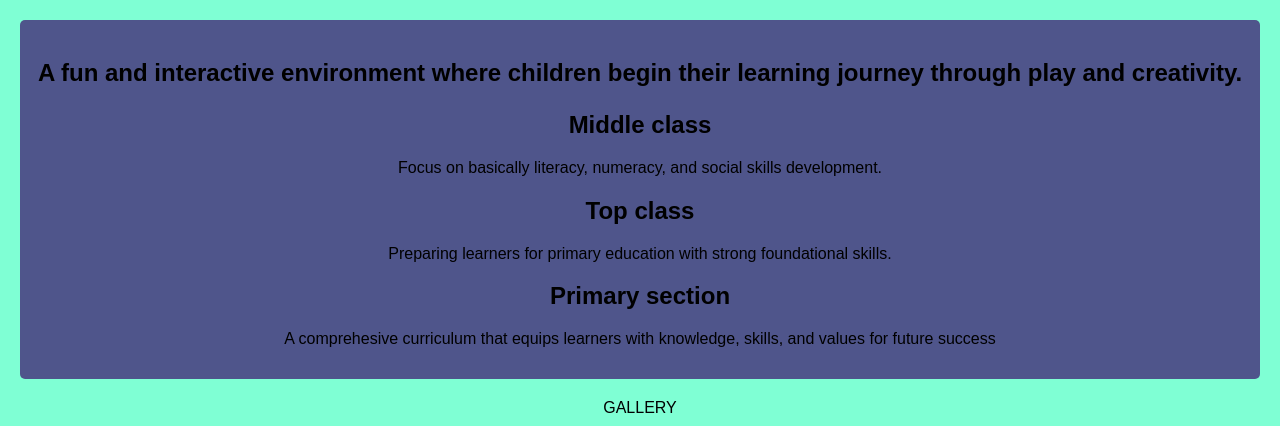
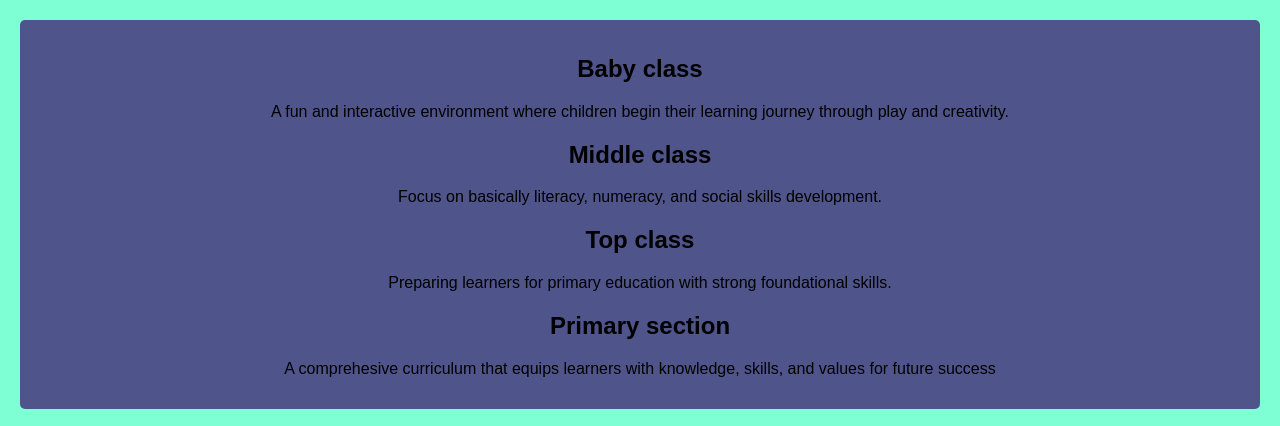
Before and after one commit to lovinsaid73-lab/BLUE-BERRY1, a plain HTML site: page index.html in a window 1280 px wide. Shown: the part 2094-2520 px from the top of the page. Drawn offline with Linux system fonts and the light colour scheme.

Commit message:
Fix HTML structure and improve formatting

```diff
--- a/index.html
+++ b/index.html
@@ -48,7 +48,7 @@
                     <p style="text-align: center;">ACADEMICS</p>
                     <img src="P5.jpg" alt="circle-img" width="1000PX" ></img>
                     <div style="background-color: rgb(79, 85, 139);padding: 15PX; border-radius: 5px; margin: 20PX; text-align: center; ">
-                <h2><title>Baby class</h2></title>
+                <h2>Baby class</h2>
                      <p>A fun and interactive environment where children begin their learning journey through play and creativity.</p>
                 <h2>Middle class</h2>
                      <p>Focus on basically literacy, numeracy, and social skills development.</p>
@@ -99,4 +99,5 @@
                        <p ></p>
 
         </body>
+
 </html>
```
